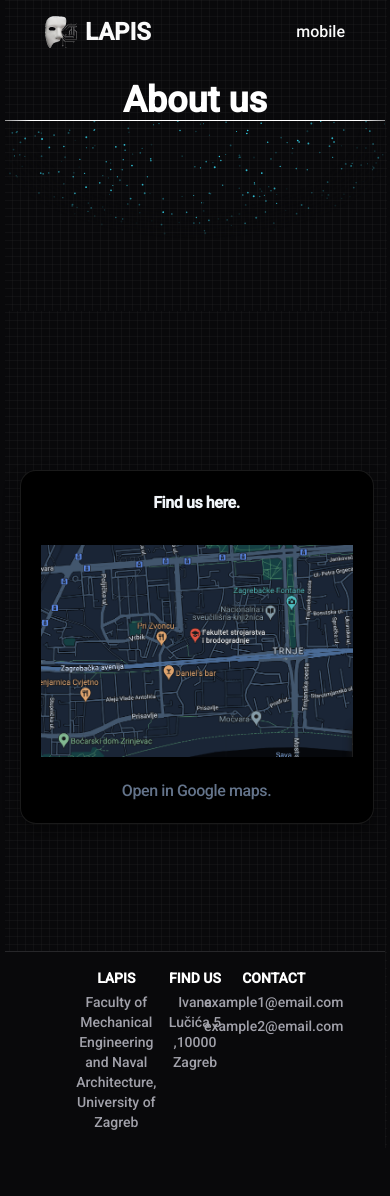
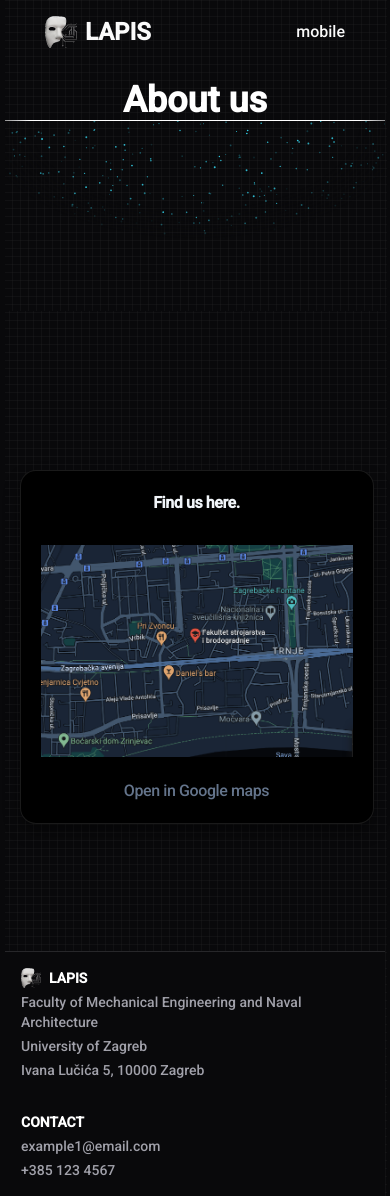
Before and after one commit to 99vik/lapis, a Next.js app: page /about in a window 390 px wide. Before the commit the page ends 1148 px from the top, so only its background shows below. Built offline with nearby package versions, Linux system fonts and the light colour scheme.

Commit message:
Footer responsiveness

```diff
--- a/src/components/Footer.tsx
+++ b/src/components/Footer.tsx
@@ -1,21 +1,27 @@
+import Image from 'next/image';
+
 export default function Footer() {
   return (
-    <footer className="border-t grid grid-cols-3 bg-zinc-950 gap-4 text-center px-20 py-4 text-sm">
-      <div className="flex flex-col text-zinc-400 items-center  gap-1 justify-start h-full">
-        <p className="text-white font-semibold">LAPIS</p>
+    <footer className="border-t justify-center grid sm:grid-cols-2 bg-zinc-950 gap-8 sm:gap-4 px-4 sm:px-10 md:px-20 py-4 text-sm">
+      <div className="flex flex-col text-zinc-400 items-start gap-1 justify-start h-full">
+        <div className="flex items-start gap-2">
+          <Image src="/logo.png" width={20} height={20} alt="Logo" />
+          <p className="font-semibold text-white text">LAPIS</p>
+        </div>
         <p>
-          Faculty of Mechanical Engineering and Naval Architecture, University
-          of Zagreb
+          <a href="https://www.fsb.unizg.hr/index.php?pocetna">
+            Faculty of Mechanical Engineering and Naval Architecture
+          </a>
         </p>
+        <p>
+          <a href="https://www.unizg.hr/">University of Zagreb </a>
+        </p>
+        <p>Ivana Lučića 5, 10000 Zagreb</p>
       </div>
-      <div className="flex flex-col text-zinc-400 items-center  justify-start gap-1 h-full">
-        <p className="text-white font-semibold">FIND US</p>
-        <p>Ivana Lučića 5 ,10000 Zagreb</p>
-      </div>
-      <div className="flex flex-col text-zinc-400 items-center  justify-start gap-1 h-full">
+      <div className="flex flex-col text-zinc-400 sm:items-end justify-start gap-1 h-full">
         <p className="text-white font-semibold">CONTACT</p>
         <p>example1@email.com</p>
-        <p>example2@email.com</p>
+        <p>+385 123 4567</p>
       </div>
     </footer>
   );
--- a/src/components/LocationPin.tsx
+++ b/src/components/LocationPin.tsx
@@ -23,7 +23,7 @@ export function LocationPin() {
               alt="map location"
             />
             <div className="text-base !m-0 !p-0 font-normal">
-              <span className="text-slate-500 ">Open in Google maps.</span>
+              <span className="text-slate-500 ">Open in Google maps</span>
             </div>
           </div>
         </a>
--- a/src/components/ProjectsTabs.tsx
+++ b/src/components/ProjectsTabs.tsx
@@ -41,7 +41,7 @@ export function ProjectsTabs() {
   });
 
   return (
-    <div className="h-fit [perspective:1000px] relative flex flex-col max-w-5xl mx-auto w-screen flex-1 items-start justify-start lg:mt-6 mb-16">
+    <div className="h-fit [perspective:1000px] relative flex flex-col max-w-5xl mx-auto w-screen flex-1 items-start justify-start -mt-2 lg:mt-8 mb-16">
       <Tabs tabs={content} />
     </div>
   );
```
